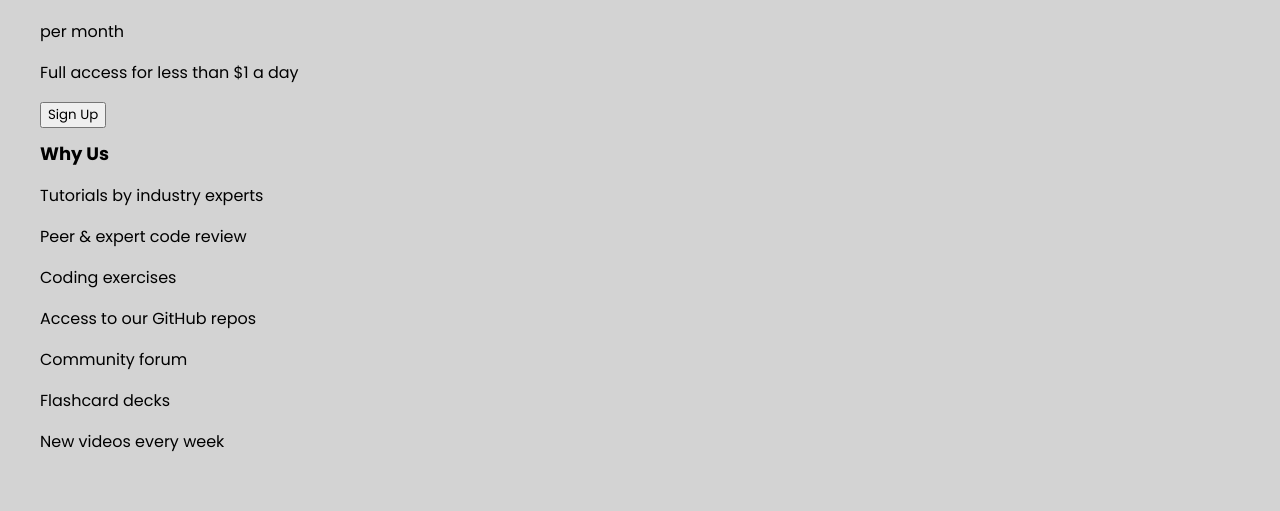
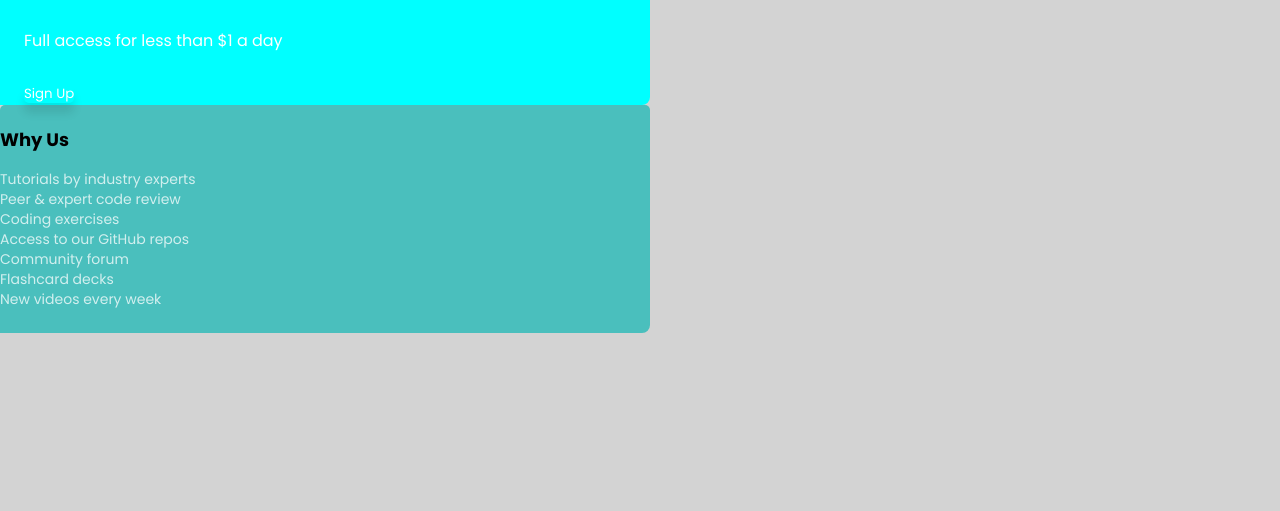
Before and after one commit to Travanca2006/price-flamengo, a plain HTML site: page price/index.html in a window 1280 px wide. Shown: the part 289-800 px from the top of the page. Drawn offline with Linux system fonts and the light colour scheme.

Commit message:
flamengo

```diff
--- a/price/css/colors.css
+++ b/price/css/colors.css
@@ -1,8 +1,8 @@
 :root{
-    --Cyan: #2ab2af;
-    --Bright-Yellow: #c0df34;
-    --Light-Gray: #e5eff5;
-    --Grayish-Blue: #98a6bd;
+    --cyan: #2ab2af;
+    --bright-Yellow: #c0df34;
+    --light-Gray: #e5eff5;
+    --grayish-Blue: #98a6bd;
     --light-cyan: #4ABFBD;
 
 }
--- a/price/css/global.css
+++ b/price/css/global.css
@@ -1,6 +1,7 @@
-@import url('https://fonts.googleapis.com/css2?family=Poppins:wght@400;700&display=swap');
-
 *{
+    margin: 0%;
+    padding: 0%;
+    box-sizing: border-box;
     font-family: 'Poppins', sans-serif;
 }
 
--- a/price/css/main.css
+++ b/price/css/main.css
@@ -5,14 +5,14 @@
     background-color: white;
 }
 
-.superior p:nth-of-type(1){
+.superior div p:nth-of-type(1){
     font-weight: 700;
     line-height: 1.25rem;
     color: var(--Bright-Yellow);
     margin-bottom: 1rem;
 }
 
-.superior p:nth-child(2){
+.superior div p:nth-child(2){
     line-height: 1.625rem;
     color: var(--grayish-blue);
     font-size: 0.875rem;
@@ -23,9 +23,53 @@
     padding-inline: 1.5rem;
 }
 
-.esquerda p:nth-of-type(1){
+.esquerda div p:nth-of-type(1){
     color: white;
     font-size: 2rem;
     font-weight: 700;
     line-height: 2.375rem;
 }
+
+.esquerda div p:nth-of-type(2){
+    color: white;
+    opacity: 0.5;
+}
+
+.esquerda div {
+    display: flex;
+    gap: 0.75rem;
+    align-items: center;
+    margin-bottom: 1.625rem;
+}
+
+.esquerda p{
+    color: white;
+    line-height: 1.625rem;
+    margin-bottom: 1.625rem;
+}
+
+.esquerda button{
+
+    font-weight: 1rem;
+    width: max-content;
+    color: white;
+    font-weight: 1rem;
+    line-height: 1.125rem;
+    border: 0;
+    background-color: var(--Bright-Yellow);
+    border-radius: 0.3125rem;
+    box-shadow: 0px 10px 10px rgba(0, 0, 0, 0.0973011)
+}
+
+.direita{
+    background-color: var(--light-cyan);
+    padding-block: 1.5rem;
+    border-radius: 0.3125rem;
+}
+
+.direita p{
+    line-height: 1.25rem;
+    font-size: 0.875rem;
+    color: white;
+    opacity: 0.75;
+}
--- /dev/null
+++ b/price/css/responsivity.css
@@ -0,0 +1,45 @@
+@media(min-width:650px){
+    .inferior div{
+        display: flex;
+    }
+}
+
+.direita .esquerda{
+    width: max-content;
+}
+
+main{
+    width: 40.625rem;
+    padding: 0%;
+}
+
+body{
+    height: min-content;
+
+}
+
+.superior div{
+    border-radius: 0.5rem;
+    padding: 2.5rem;
+}
+
+h1{
+    font-size: 1.5rem;
+}
+
+.superior div :last-child{
+    font-size: 1.125rem;
+}
+
+.superior div :first-child{
+    font-size: 1rem;
+}
+
+.esquerda{
+    border-bottom-right-radius: 0.5rem;
+}
+
+.direita{
+    border-bottom-left-radius: 0;
+    border-bottom-right-radius: 0.5rem;
+}
--- a/price/css/style.css
+++ b/price/css/style.css
@@ -1,2 +1,5 @@
+@import url('https://fonts.googleapis.com/css2?family=Poppins:wght@400;700&display=swap');
 @import url(global.css);
 @import url(colors.css);
+@import url(main.css);
+@import url(responsivity.css);
--- a/price/index.html
+++ b/price/index.html
@@ -7,8 +7,6 @@
     <title>price component</title>
     <link rel="stylesheet" href="./images/favicon-32x32.png">
     <link rel="stylesheet" href="./css/style.css">
-    <link rel="stylesheet" href="./css/global.css">
-    <link rel="stylesheet" href="./css/colors.css">
 </head>
 <body>
     <main>
```
